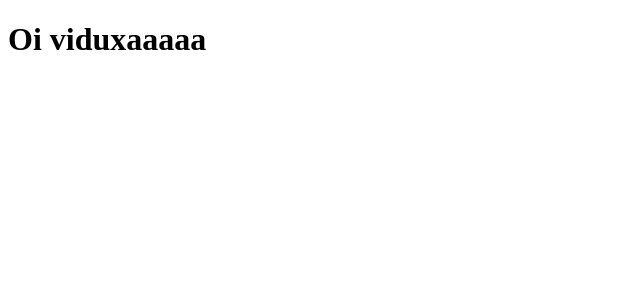
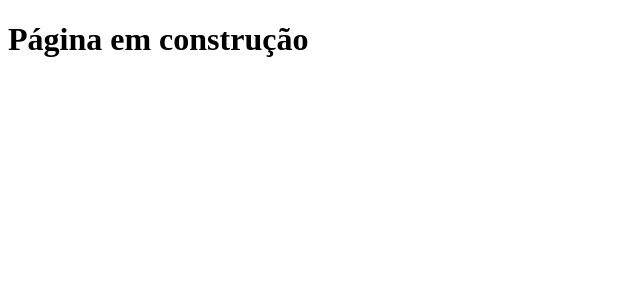
Before and after one commit to jvnakad/clonetabnews, a Next.js app: page / in a window 1280 px wide. Shown: the top 300 px of the page, without its empty margins (0-640 px from the left). Built offline with nearby package versions, Linux system fonts and the light colour scheme.

Commit message:
Alteração do arquivo `index.js` para dizer que está em construção

```diff
--- a/pages/index.js
+++ b/pages/index.js
@@ -1,5 +1,5 @@
 function Home() {
-  return <h1>Oi viduxaaaaa</h1>;
+  return <h1>Página em construção</h1>;
 }
 
 export default Home;
```
